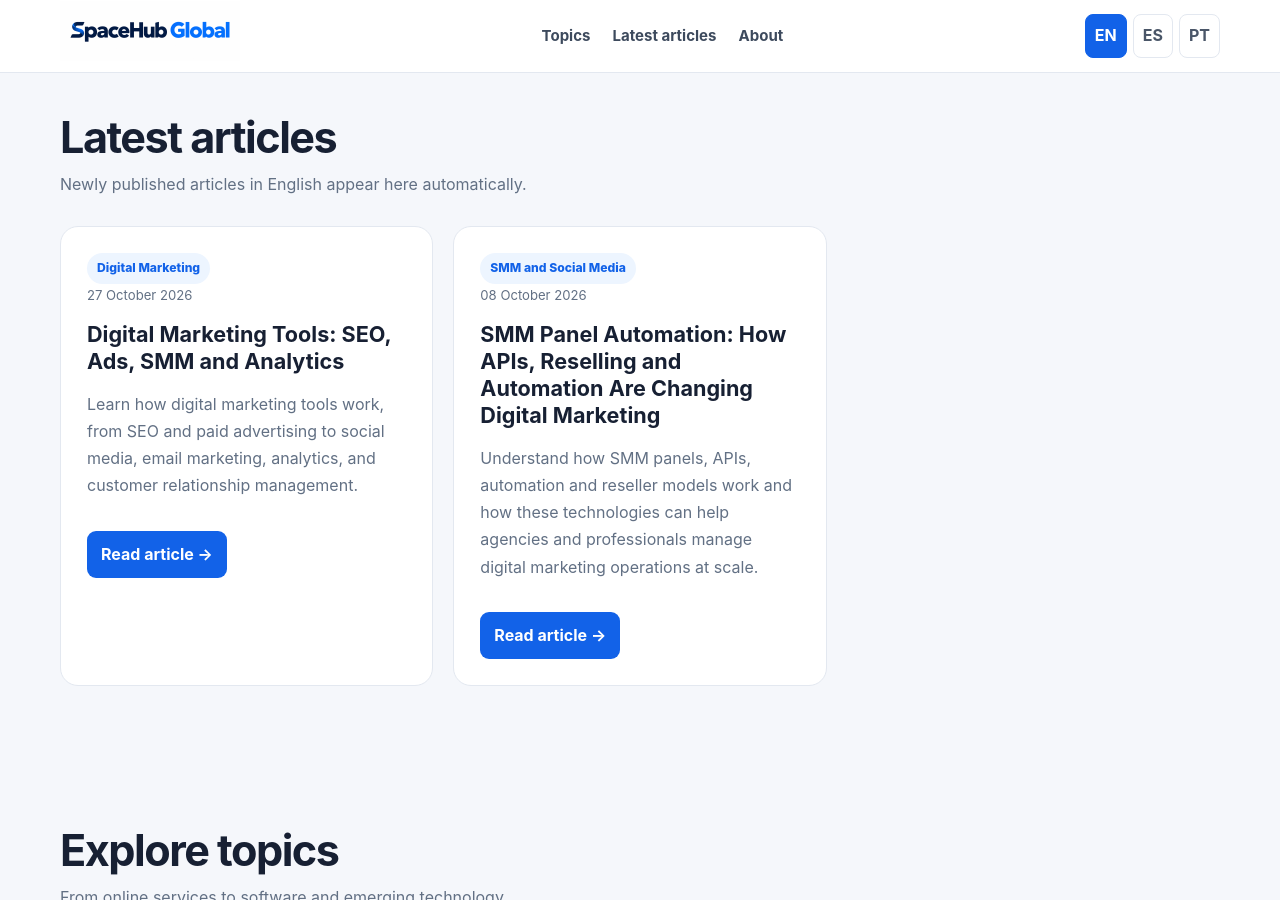
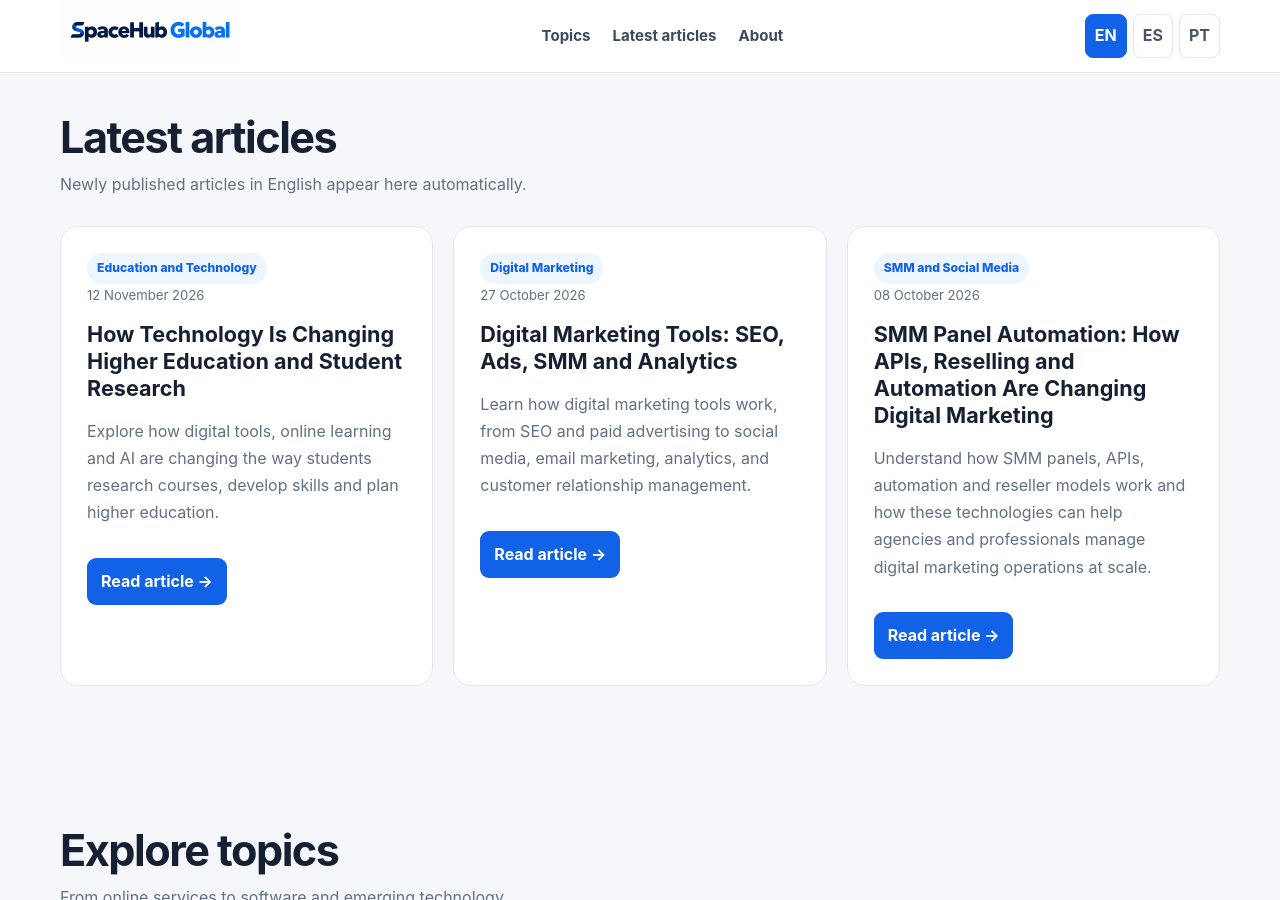
Before and after one commit to spacehubglobal/spacehubglobal.github.io, a Jekyll site: the page built from index.html, in a window 1280 px wide and 900 px high, scrolled down 507 px. Built offline with Jekyll 4.4.1, drawn with Linux system fonts in a browser that asks for light colours.

Commit message:
Update layout and metadata for education article

```diff
--- a/_posts2026-11-12-how-technology-is-changing-higher-education.md
+++ b/_posts/2026-11-12-how-technology-is-changing-higher-education.md
@@ -1,18 +1,22 @@
 ---
-layout: post
+layout: article
 title: "How Technology Is Changing Higher Education and Student Research"
+description: "Explore how digital tools, online learning and AI are changing the way students research courses, develop skills and plan higher education."
 date: 2026-11-12
-categories:
-  - Education
-  - Technology
-tags:
-  - education technology
-  - higher education
-  - digital learning
-  - artificial intelligence
-  - student research
+lang: en
+category: "Education and Technology"
+permalink: /en/blog/technology-changing-higher-education-student-research/
+---
+---
+
+layout: article
+title: "How Technology Is Changing Higher Education and Student Research"
 description: "Explore how digital tools, online learning and AI are changing the way students research courses, develop skills and plan higher education."
-image: "/assets/images/technology-higher-education-student-research.jpg"
+date: 2026-11-12
+lang: en
+category: "Education and Technology"
+permalink: /en/blog/technology-changing-higher-education-student-research/
+image: "/assets/images/technology-higher-education-student-research.jpg.png"
 ---
 
 # How Technology Is Changing Higher Education and Student Research
```
